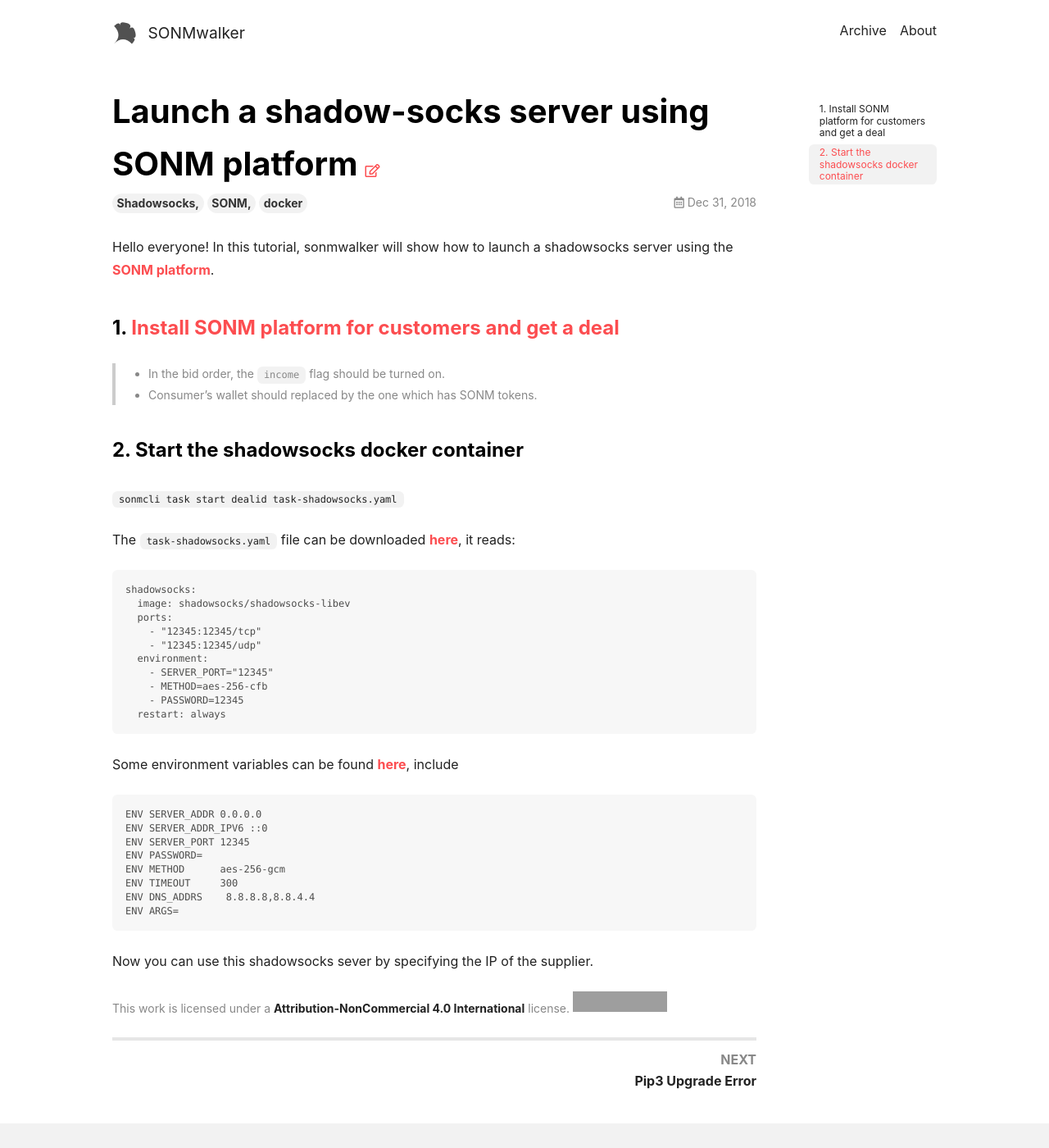
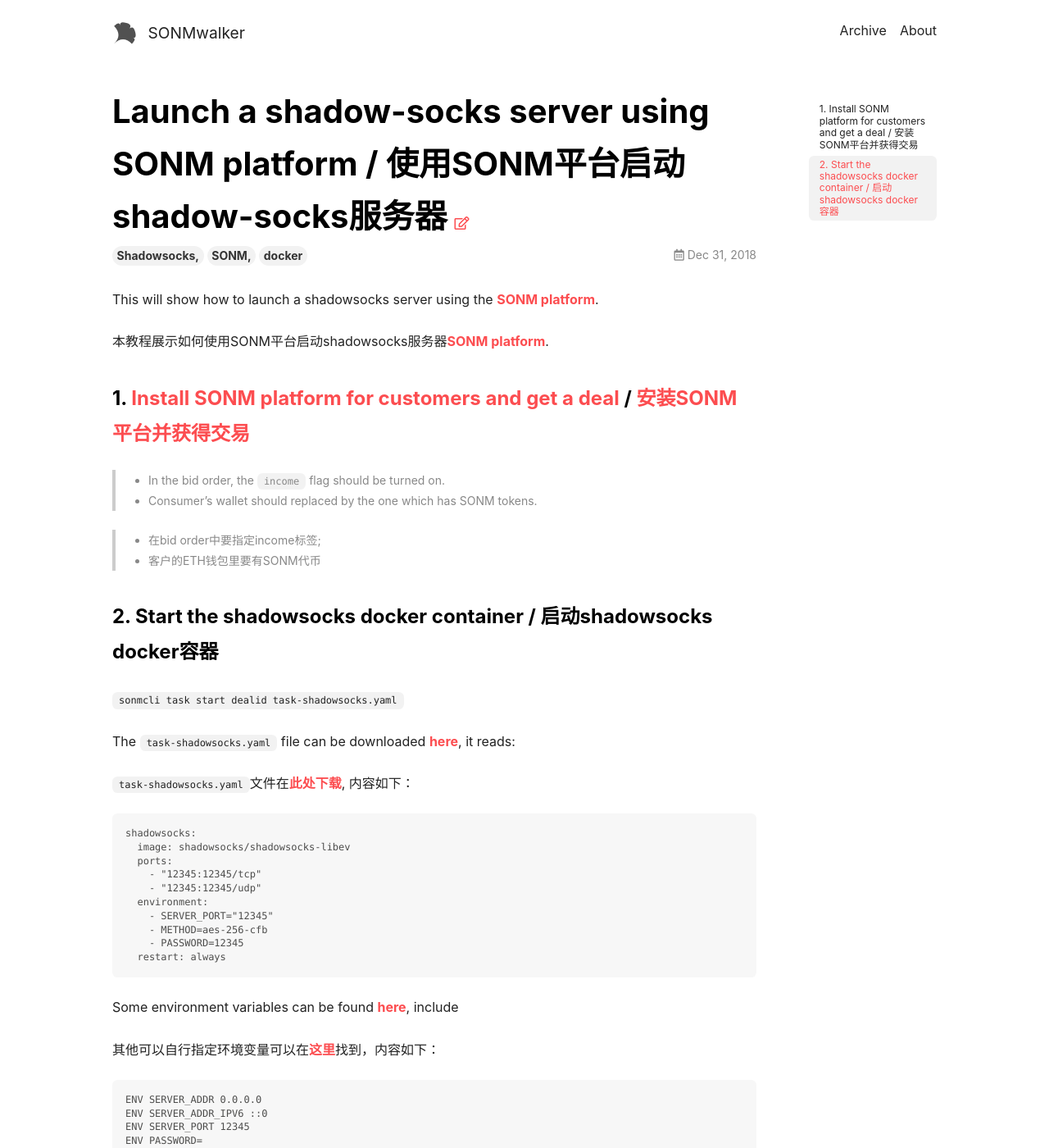
Before and after one commit to sonmwalker/sonmwalker.github.io, a Jekyll site: the page built from _posts/2018-12-31-launch-shadowsocks-sonm.md, in a window 1280 px wide and 1400 px high. Shown: the whole window at 82% size. Built offline with Jekyll 4.4.1, drawn with Linux system fonts in a browser that asks for light colours; nearby versions of some CDN libraries; some of the changed text lies outside the part shown; grey boxes are pictures that could not be loaded.

Commit message:
Update 2018-12-31-launch-shadowsocks-sonm.md

````diff
--- a/_posts/2018-12-31-launch-shadowsocks-sonm.md
+++ b/_posts/2018-12-31-launch-shadowsocks-sonm.md
@@ -1,25 +1,32 @@
 ---
-title: Launch a shadow-socks server using SONM platform
+title: Launch a shadow-socks server using SONM platform / 使用SONM平台启动shadow-socks服务器
 layout: article
 key: 20181231
 tags: Shadowsocks, SONM, docker
 ---
 
-Hello everyone! In this tutorial, sonmwalker will show how to launch a shadowsocks server using the [SONM platform](https://docs.sonm.com/){:target=_blank}.
+This will show how to launch a shadowsocks server using the [SONM platform](https://docs.sonm.com/){:target=_blank}.
 
+本教程展示如何使用SONM平台启动shadowsocks服务器[SONM platform](https://docs.sonm.com/){:target=_blank}.
 <!--more-->
 
-### 1. [Install SONM platform for customers and get a deal](https://sonmwalker.github.io/2018/12/12/sonm-intro.html){:target=_blank}
+### 1. [Install SONM platform for customers and get a deal](https://sonmwalker.github.io/2018/12/12/sonm-intro.html){:target=_blank} / [安装SONM平台并获得交易](https://sonmwalker.github.io/2018/12/12/sonm-intro.html){:target=_blank}
 
 >
 - In the bid order, the `income` flag should be turned on.
 - Consumer’s wallet should replaced by the one which has SONM tokens.
 
-### 2. Start the shadowsocks docker container
+>
+- 在bid order中要指定income标签;
+- 客户的ETH钱包里要有SONM代币
+
+### 2. Start the shadowsocks docker container / 启动shadowsocks docker容器
 
 `sonmcli task start dealid  task-shadowsocks.yaml`
 
 The `task-shadowsocks.yaml` file can be downloaded [here](https://github.com/sonmwalker/ss/blob/master/sonm/task-shadowsocks.yaml){:target=_blank}, it reads:
+
+`task-shadowsocks.yaml`文件在[此处下载](https://github.com/sonmwalker/ss/blob/master/sonm/task-shadowsocks.yaml){:target=_blank}, 内容如下：
 
 ```
 shadowsocks:
@@ -35,6 +42,8 @@ shadowsocks:
 ```
 
 Some environment variables can be found [here](https://github.com/sonmwalker/shadowsocks-libev/blob/master/docker/alpine/Dockerfile){:target=_blank}, include
+
+其他可以自行指定环境变量可以在[这里](https://github.com/sonmwalker/shadowsocks-libev/blob/master/docker/alpine/Dockerfile){:target=_blank}找到，内容如下：
 ```
 ENV SERVER_ADDR 0.0.0.0
 ENV SERVER_ADDR_IPV6 ::0
@@ -46,3 +55,5 @@ ENV DNS_ADDRS    8.8.8.8,8.8.4.4
 ENV ARGS=
 ```
 Now you can use this shadowsocks sever by specifying the IP of the supplier.
+
+下载可以通过指定shadowsocks服务器的IP，端口，加密方法来搭梯子了。
````
